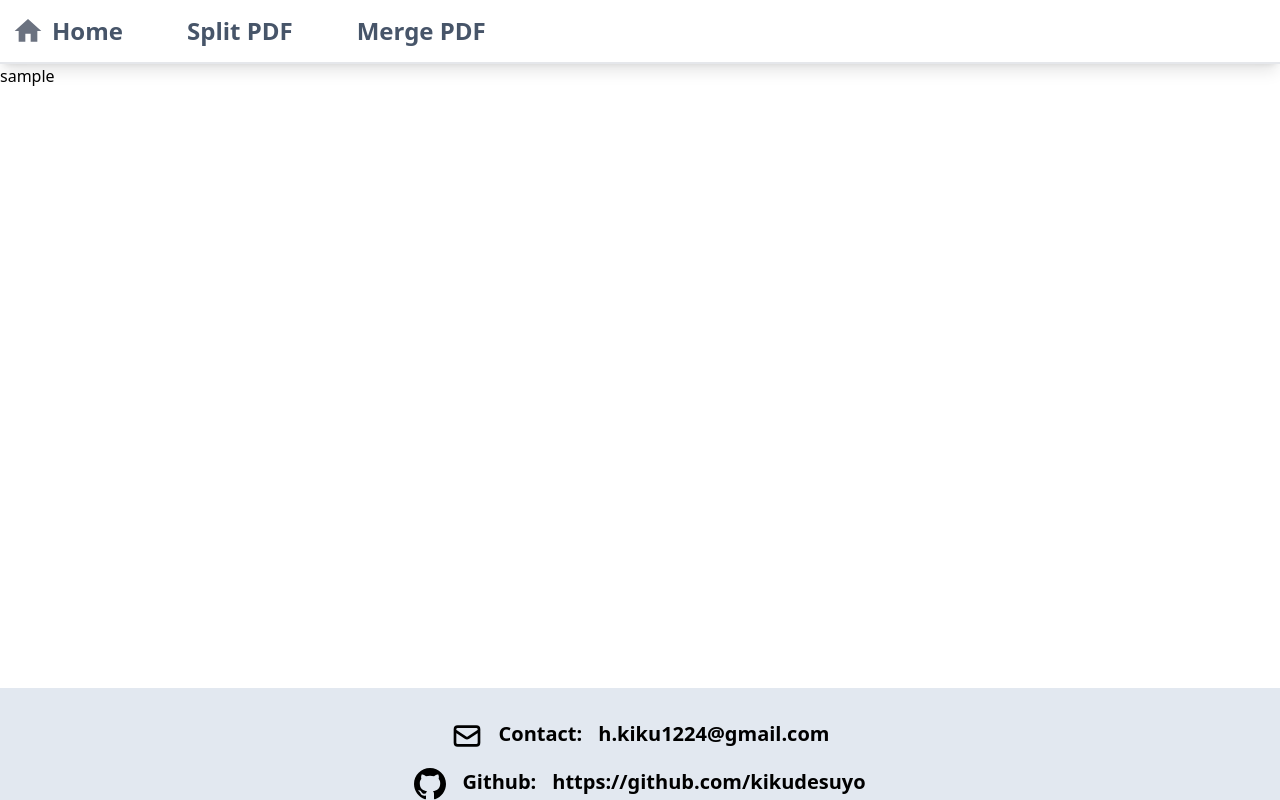
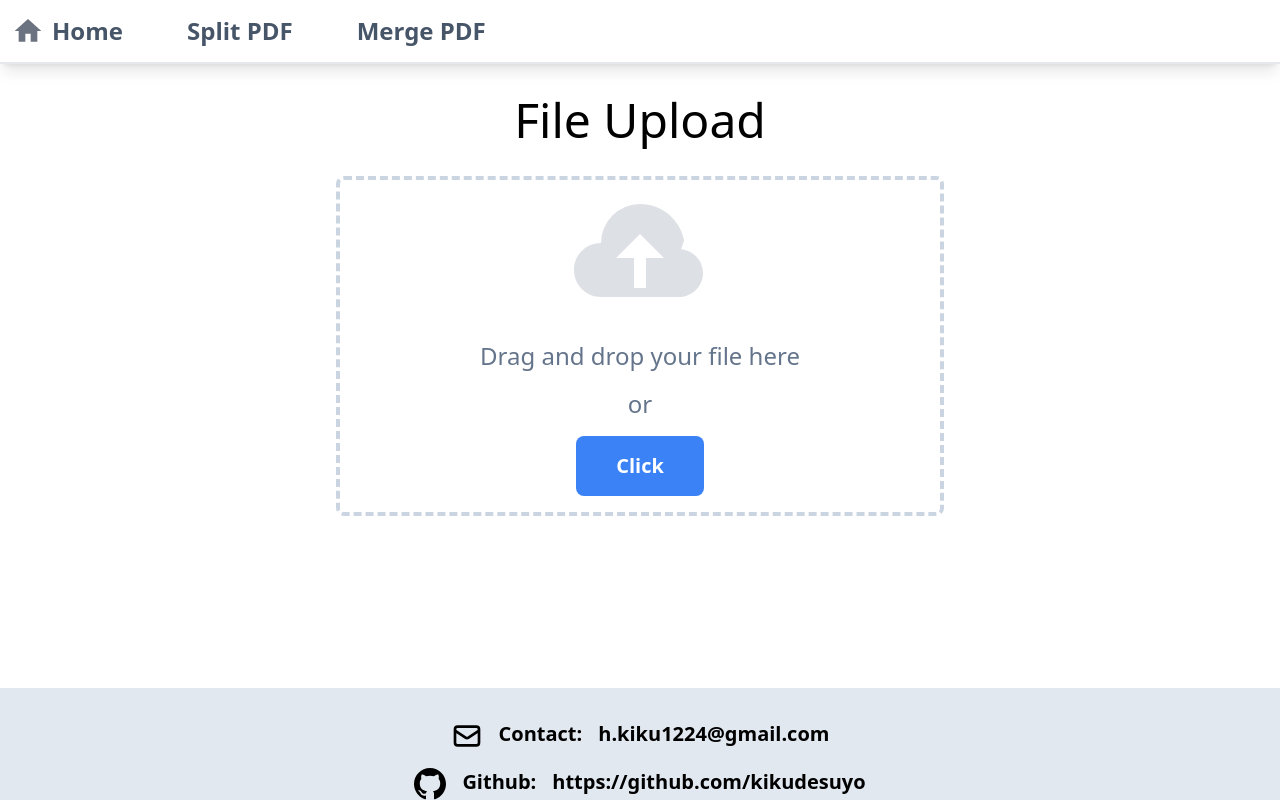
Before and after one commit to kikudesuyo/pdf-edition-v2, a Next.js app in the folder frontend/: page /merge-pdf in a window 1280 px wide. Built offline with nearby package versions, Linux system fonts and the light colour scheme.

Commit message:
merge-pdf

```diff
--- a/frontend/src/app/merge-pdf/page.tsx
+++ b/frontend/src/app/merge-pdf/page.tsx
@@ -1,5 +1,7 @@
+import UploadFile from "@/components/layout/uploadFile";
+
 const SampleComponent = () => {
-  return <p>sample</p>;
+  return <UploadFile />;
 };
 
 export default SampleComponent;
```
